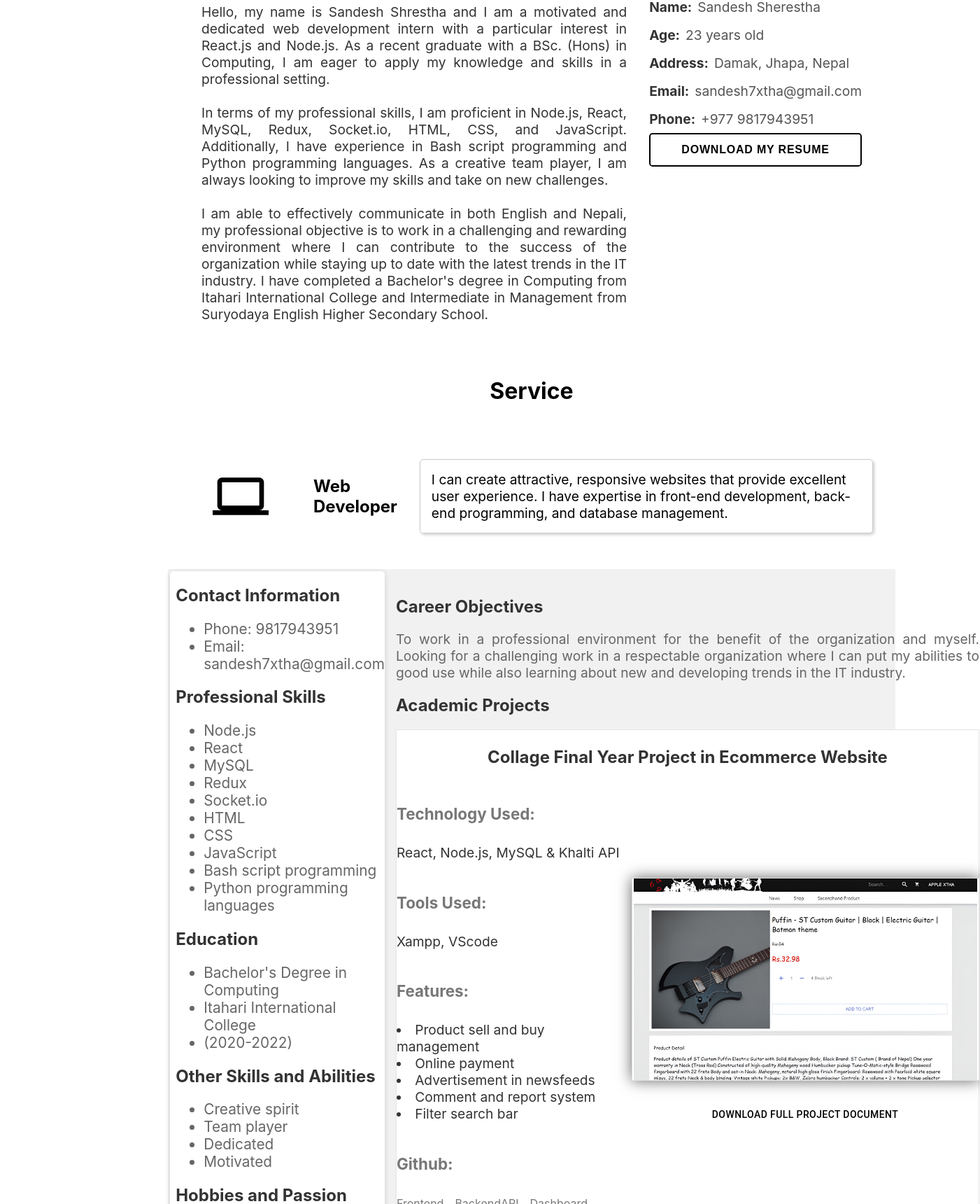
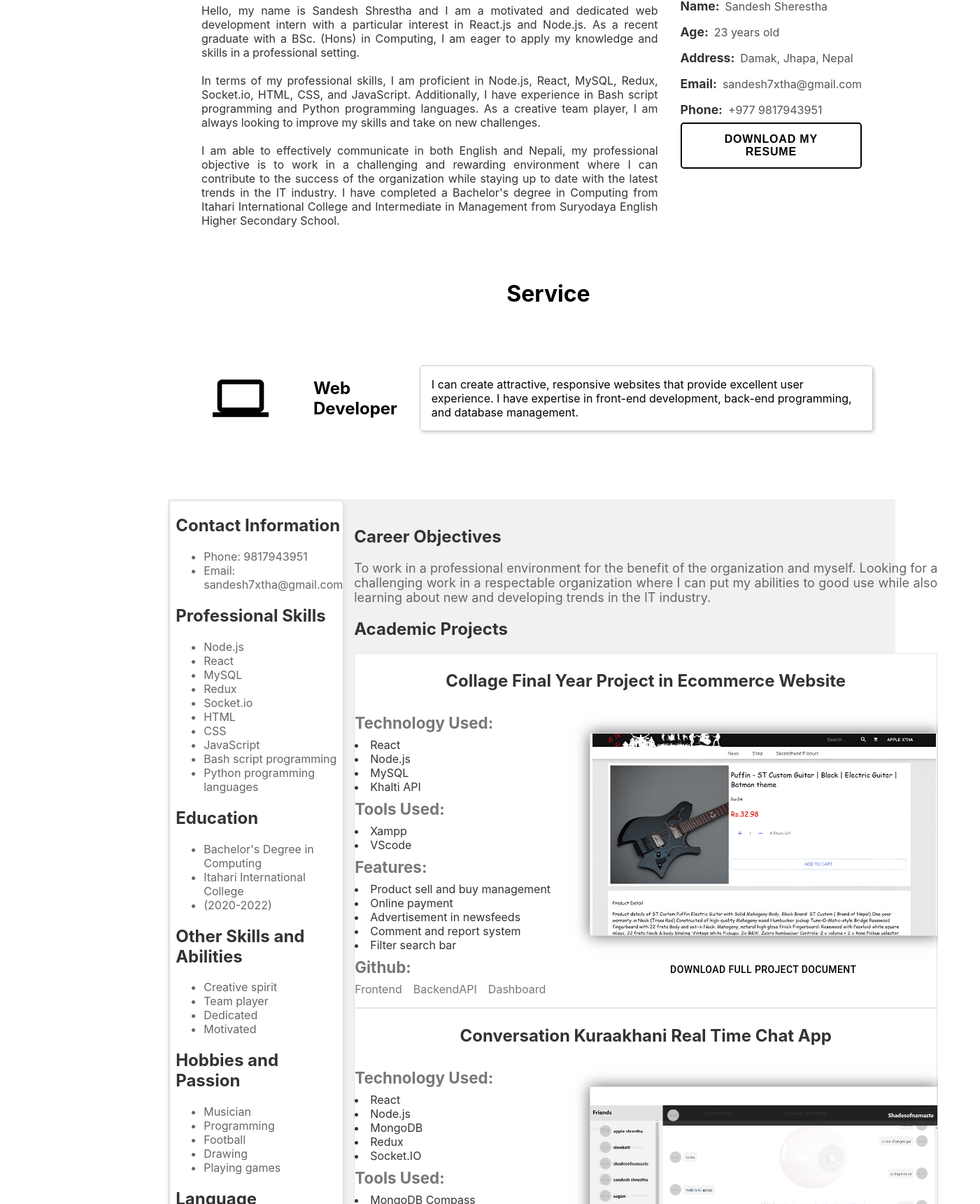
Before and after one commit to sandesh7xtha/MyPortfolio, a React (Create React App) app: page / in a window 1280 px wide. Shown: the part 919-2639 px from the top of the page at 70% size, 1401 px wide, since content can reach past the window. Built offline with nearby package versions, Linux system fonts and the light colour scheme.

Commit message:
fix mobile css and font

```diff
--- a/src/component/AboutMe/AboutMe.js
+++ b/src/component/AboutMe/AboutMe.js
@@ -38,11 +38,12 @@ const Title = styled.h2`
 `;
 
 const Paragraph = styled.p`
-  font-size: 1.2rem;
+  font-size: 1rem;
   color: #333;
   margin-right: 1rem;
   @media (max-width: 768px) {
     margin-right: 0rem;
+    font-size: 1rem;
   }
 `;
 
@@ -70,15 +71,21 @@ const Info = styled.div`
 `;
 
 const InfoTitle = styled.span`
-  font-size: 1.2rem;
+  font-size: 1.1rem;
   font-weight: bold;
   color: #333;
+  @media (max-width: 768px) {
+    font-size: 1rem;
+  }
 `;
 
 const InfoContent = styled.span`
-  font-size: 1.2rem;
+  font-size: 1rem;
   color: #555;
   margin-left: 0.5rem;
+  @media (max-width: 768px) {
+    font-size: 1rem;
+  }
 `;
 const StyledButton = styled.button`
   background-color: #ffffff;
@@ -181,7 +188,7 @@ const AboutMe = () => {
         </InfoSection>
       </ContentInfoWrapper>
       <ServiceSection>
-        <Title>Service</Title>
+        <Title style={{ marginLeft: "3rem" }}>Service</Title>
         <ServiceWrapper>
           <ComputerIcon
             style={{ fontSize: "80px", margin: "2rem" }}
@@ -205,6 +212,19 @@ const ServiceSection = styled.div`
   display: flex;
   flex-direction: column;
   align-items: center;
+  // @media (max-width: 768px) {
+  //   align-items: center;
+  // }
+`;
+
+const ServiceTitle = styled.h3`
+  font-size: 1.5rem;
+  font-weight: bold;
+  margin: 2rem;
+  @media (max-width: 768px) {
+    margin: 0rem;
+    font-size: 1.3rem;
+  }
 `;
 const ServiceWrapper = styled.div`
   display: flex;
@@ -219,18 +239,15 @@ const ServiceWrapper = styled.div`
   }
 `;
 
-const ServiceTitle = styled.h3`
-  font-size: 1.5rem;
-  font-weight: bold;
-  margin: 2rem;
-`;
-
 const ServiceDescription = styled.p`
-  font-size: 1.2rem;
+  font-size: 1rem;
   // background-color: pink;
   border: 1px solid #ccc;
   box-shadow: 2px 2px 4px rgba(0, 0, 0, 0.2);
   padding: 1rem;
   // margin: 2rem;
   border-radius: 5px;
+  @media (max-width: 768px) {
+    font-size: 1rem;
+  }
 `;
--- a/src/component/Home/Home.js
+++ b/src/component/Home/Home.js
@@ -70,6 +70,7 @@ const Title = styled.h1`
   @media (max-width: 768px) {
     font-size: 1.6rem;
     // margin: 0rem 3rem;
+    font-weight: 1000;
 
     margin-left: 3rem;
   }
--- a/src/component/Resume/Resume.css.js
+++ b/src/component/Resume/Resume.css.js
@@ -58,7 +58,7 @@ export const ContactInfoHeader = styled.h2`
 `;
 
 export const ContactInfoContent = styled.p`
-  font-size: 1.3rem;
+  font-size: 1rem;
   color: #666666;
   text-align: left;
   @media (max-width: 768px) {
@@ -75,6 +75,7 @@ export const ResumeContainer = styled.div`
 
 export const ResumeSection = styled.div`
   // margin-bottom: 20px;
+
   @media (max-width: 768px) {
     margin: 1rem;
   }
@@ -84,15 +85,17 @@ export const ResumeSectionHeader = styled.h2`
   font-size: 1.5rem;
   // margin-bottom: 10px;
   color: #333333;
+
   @media (max-width: 768px) {
     font-size: 1.3rem;
   }
 `;
 
 export const ResumeSectionContent = styled.p`
-  font-size: 1.2rem;
+  font-size: 1.125rem;
   color: #666666;
   text-align: left;
+
   @media (max-width: 768px) {
     font-size: 1rem;
   }
@@ -115,6 +118,7 @@ export const ProjectContainer = styled.div`
   flex-direction: row;
   justify-content: center;
   align-items: center;
+
   @media (max-width: 768px) {
     flex-direction: column;
     align-items: left;
@@ -125,6 +129,7 @@ export const ProjectTitle = styled.h3`
   color: #333;
   font-size: 1.5rem;
   font-weight: 700;
+
   @media (max-width: 768px) {
     font-size: 1.2em;
     margin: 0.5rem;
@@ -132,18 +137,21 @@ export const ProjectTitle = styled.h3`
 `;
 
 export const ProjectDetails = styled.div`
-  // margin-top: 10px;
   display: flex;
   flex-direction: column;
   width: 20rem;
+  margin-bottom: 1rem;
+
   @media (max-width: 768px) {
     width: auto;
     margin-left: 1rem;
   }
 `;
 
-export const ProjectSubtitle = styled.h4`
+export const ProjectSubtitle = styled.div`
   color: #777;
+  margin: 0.5rem 0rem;
+
   font-size: 1.4rem;
   font-weight: 700;
   @media (max-width: 768px) {
@@ -153,11 +161,12 @@ export const ProjectSubtitle = styled.h4`
 
 export const ProjectDetail = styled.div`
   color: #333;
-  font-size: 1.2rem;
+  font-size: 1rem;
   font-weight: 400;
-  margin-bottom: 1rem;
+
   @media (max-width: 768px) {
     font-size: 1rem;
+    margin-bottom: 1rem;
   }
 `;
 
--- a/src/component/Resume/Resume.js
+++ b/src/component/Resume/Resume.js
@@ -135,10 +135,16 @@ export const Resume = () => {
                 <ProjectDetails>
                   <ProjectSubtitle>Technology Used:</ProjectSubtitle>
                   <ProjectDetail>
-                    React, Node.js, MySQL & Khalti API
+                    <li>React</li>
+                    <li>Node.js</li>
+                    <li>MySQL</li>
+                    <li>Khalti API</li>
                   </ProjectDetail>
                   <ProjectSubtitle>Tools Used:</ProjectSubtitle>
-                  <ProjectDetail>Xampp, VScode</ProjectDetail>
+                  <ProjectDetail>
+                    <li>Xampp </li>
+                    <li>VScode</li>
+                  </ProjectDetail>
                   <ProjectSubtitle>Features:</ProjectSubtitle>
                   <ProjectDetail>
                     <li>Product sell and buy management</li>
@@ -188,10 +194,17 @@ export const Resume = () => {
                 <ProjectDetails>
                   <ProjectSubtitle>Technology Used:</ProjectSubtitle>
                   <ProjectDetail>
-                    React, Node.js, MongoDB,Redux & socket.IO
+                    <li>React</li>
+                    <li>Node.js</li>
+                    <li>MongoDB</li>
+                    <li>Redux</li>
+                    <li>Socket.IO</li>
                   </ProjectDetail>
                   <ProjectSubtitle>Tools Used:</ProjectSubtitle>
-                  <ProjectDetail>MongoDB compass, VScode</ProjectDetail>
+                  <ProjectDetail>
+                    <li>MongoDB Compass</li>
+                    <li>VScode</li>
+                  </ProjectDetail>
                   <ProjectSubtitle>Features:</ProjectSubtitle>
                   <ProjectDetail>
                     <li>Real Time Online Chat</li>
```
